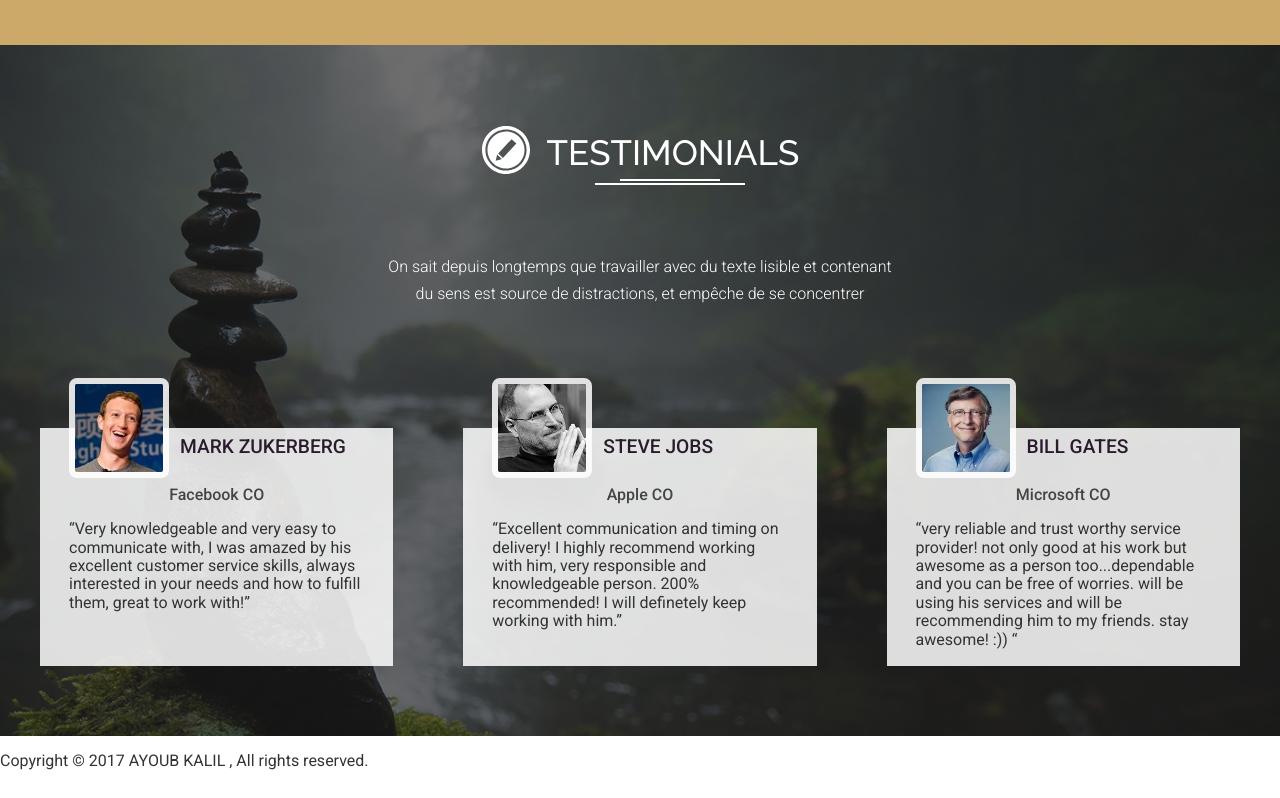
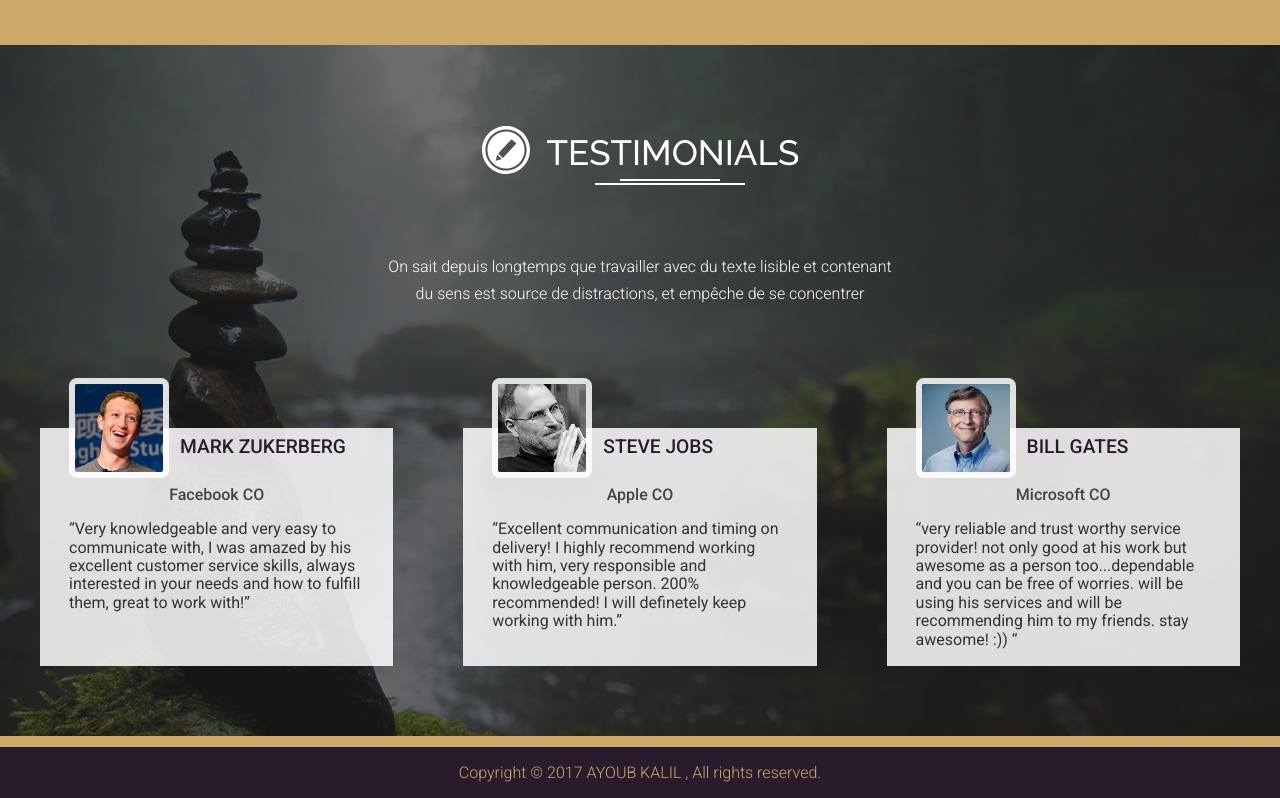
Before and after one commit to ayoubkalil/folio, a website built with webpack: page dev/index.html in a window 1280 px wide. Shown: the part 3085-3883 px from the top of the page. Built offline with nearby package versions, Linux system fonts and the light colour scheme; files whose address does not match are found by name.

Commit message:
finished styling the footer

```diff
--- a/dev/assets/styles/app.css
+++ b/dev/assets/styles/app.css
@@ -15,4 +15,5 @@
 @import "modules/_section";
 @import "modules/_service-item";
 @import "modules/_browser";
-@import "modules/_testimonial"
+@import "modules/_testimonial";
+@import "modules/_footer";
--- /dev/null
+++ b/dev/assets/styles/modules/_footer.css
@@ -0,0 +1,10 @@
+.footer{
+	background-color: $mainPurple;
+	color:$mainGold;
+	text-align: center;
+	border-top:11px solid $mainGold;
+	p{
+		font-size: 1rem;
+		line-height: 1.2rem;
+	}
+}
--- a/dev/index.html
+++ b/dev/index.html
@@ -285,10 +285,13 @@
     </div>
   </div>
   <!-- End Testimonials Section -->
-
-  <footer>
+ <!-- Begin Footer -->
+  <footer class="footer">
+    <div class="wrapper generic_text">
     <p>Copyright © 2017  AYOUB KALIL ,  All rights reserved.</p>
+    </div>
   </footer>
+ <!-- End footer -->
 
   <!-- build:js assets/js/app.js -->
   <script type="text/javascript" src="./temp/scripts/app.js"></script>
--- a/dev/temp/styles/app.css
+++ b/dev/temp/styles/app.css
@@ -1381,3 +1381,15 @@
 .testimonial__description{
 		color:#333;
 	}
+
+.footer{
+	background-color: #291b2c;
+	color:#cca969;
+	text-align: center;
+	border-top:11px solid #cca969;
+}
+
+.footer p{
+		font-size: 1rem;
+		line-height: 1.2rem;
+	}
```
